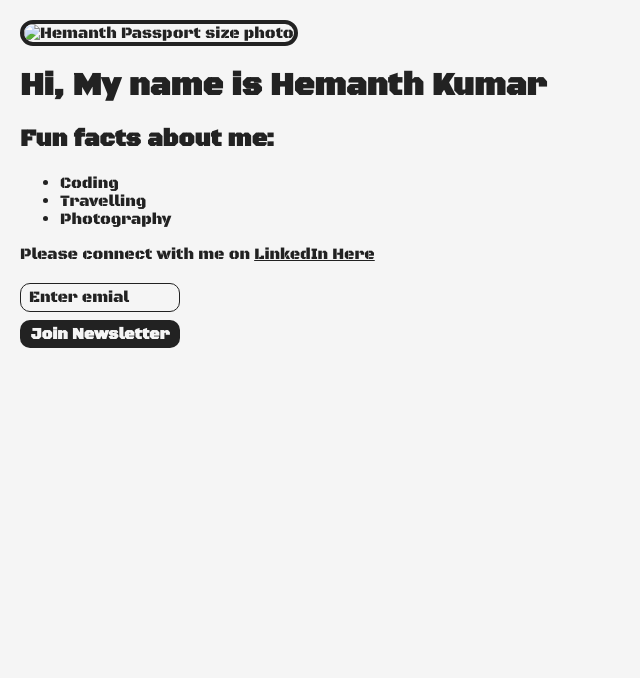
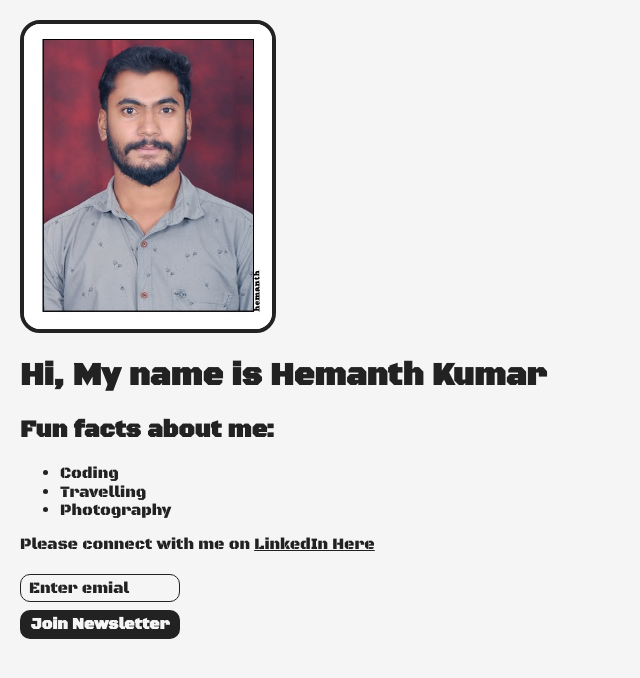
Before and after one commit to Hemanth-097/Personal-website, a plain HTML site: page index.html in a window 1280 px wide. Shown: the whole page, without its empty margins (0-640 px from the left). Drawn offline with nearby package versions, Linux system fonts and the light colour scheme; the site is published under a folder, as on GitHub Pages, so addresses that start at the root find nothing; a web font is replaced by a local one.

Commit message:
Updated Index.html

```diff
--- a/index.html
+++ b/index.html
@@ -10,7 +10,7 @@
         Challenge 1:
         Write the HTML for your personal website.
         -->
-        <img src="/Hemanth.jpeg" alt="Hemanth Passport size photo">
+        <img src="Hemanth.jpeg" alt="Hemanth Passport size photo">
         <h1>Hi, My name is Hemanth Kumar</h1>
         <h2>Fun facts about me:</h2>
         <ul>
```
